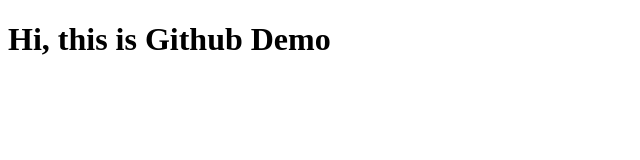
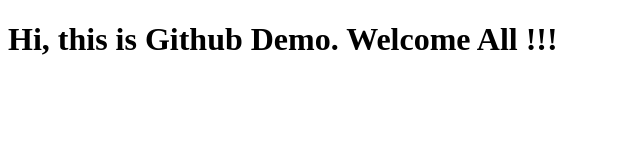
Before and after one commit to Mohamed-Saleem-M/git-demo, a plain HTML site: page index.html in a window 1280 px wide. Shown: the whole page, without its empty margins (0-640 px from the left). Drawn offline with Linux system fonts and the light colour scheme.

Commit message:
secondcommit

```diff
--- a/index.html
+++ b/index.html
@@ -4,9 +4,9 @@
     <meta charset="UTF-8">
     <meta http-equiv="X-UA-Compatible" content="IE=edge">
     <meta name="viewport" content="width=device-width, initial-scale=1.0">
-    <title>Document</title>
+    <title>Github</title>
 </head>
 <body>
-    <h1>Hi, this is Github Demo </h1>
+    <h1>Hi, this is Github Demo. Welcome All !!!  </h1>
 </body>
 </html>
```
